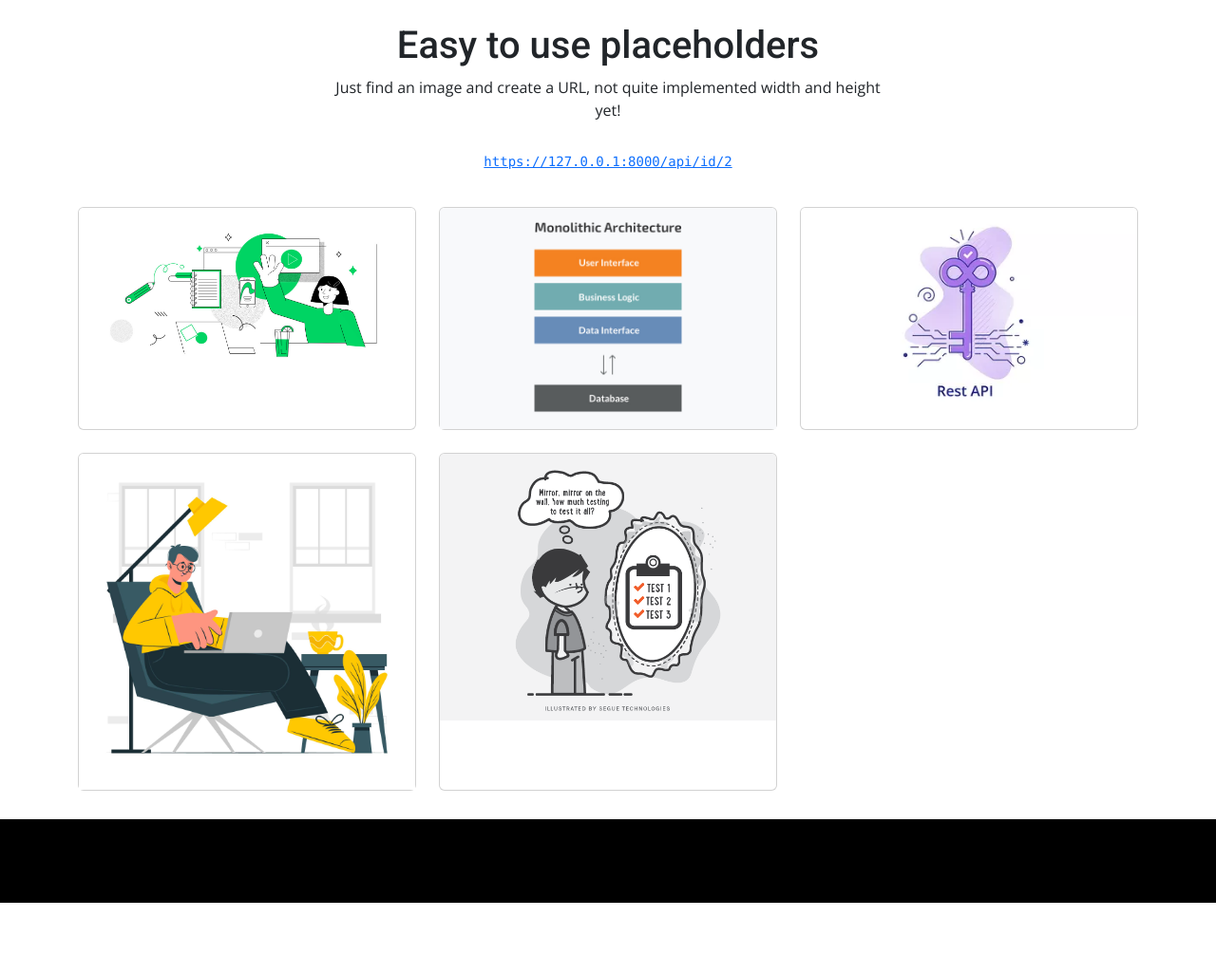
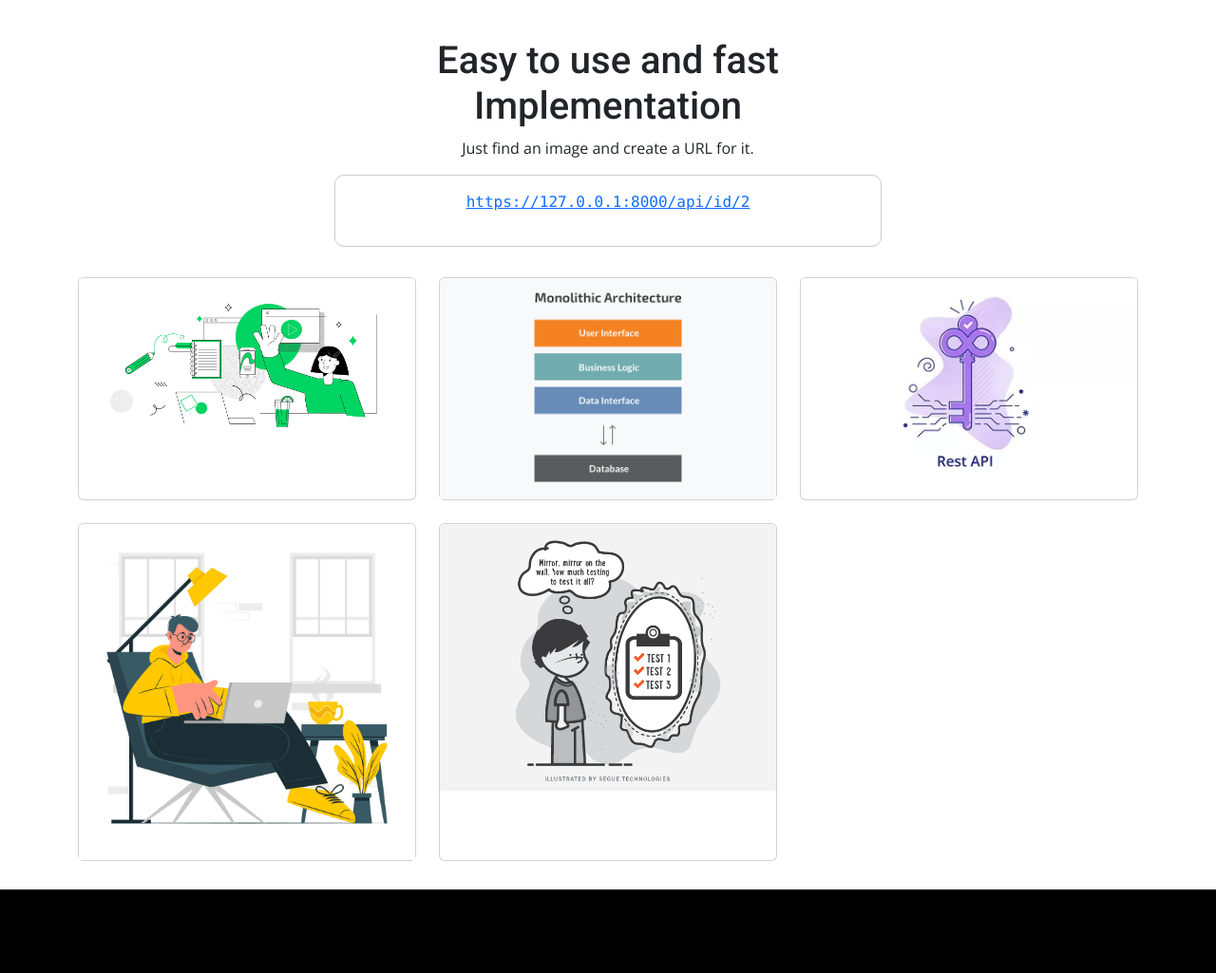
Before and after one commit to ehuntober/Dayana-Api, a Django app: page /images/ in a window 1280 px wide. Shown: the part 73-1098 px from the top of the page at 95% size. Before the commit the page ends 1024 px from the top, so only its background shows below. Run offline with Django 4.2, Linux system fonts and the light colour scheme; data comes from the database, SQL or seed files in the repository; both versions use the stored data as it was after the commit; parts of the project's set-up code (start-up, migrations or seed data) failed here and were passed over.

```diff
--- a/templates/images/all_image.html
+++ b/templates/images/all_image.html
@@ -1,29 +1,26 @@
+{% extends "../base/base.html" %} {% block title %} Welcome to APi service  {% endblock%}
 
-{% extends "../base/base.html" %}
-{% block title %}
-Welcome to APi service
-{% endblock %}
  {% block content %}
 <style>
-    @import url('https://fonts.googleapis.com/css2?family=Work+Sans:wght@400;600&display=swap');
-    @import url('https://fonts.googleapis.com/css2?family=Open+Sans:wght@300;400&family=Roboto:wght@500&display=swap');
+  @import url("https://fonts.googleapis.com/css2?family=Work+Sans:wght@400;600&display=swap");
+  @import url("https://fonts.googleapis.com/css2?family=Open+Sans:wght@300;400&family=Roboto:wght@500&display=swap");
 
   h1 {
-        font-family: 'Work Sans', sans-serif;
+    font-family: "Work Sans", sans-serif;
     font-weight: 600;
   }
 
   .txt-robo {
-        font-family: 'Roboto', sans-serif;
-        font-weight: 500
+    font-family: "Roboto", sans-serif;
+    font-weight: 500;
   }
 
   p {
-        font-family: 'Open Sans', sans-serif;
+    font-family: "Open Sans", sans-serif;
   }
 
   h4 {
-        font-weight: 300
+    font-weight: 300;
   }
 
   .bg-dark {
@@ -33,64 +30,45 @@ Welcome to APi service
   .fs14 {
     font-size: 14px;
   }
+
+
+ pre {
+    background-color: black;
+    color: #FFFFFF; /* Add this line to change the text color to white */
+    border: 1px solid #ccc;
+    border-radius: 10px;
+    padding: 10px;
+    font-size:16px;
+  }
 </style>
 
-<section class="jumbotron text-center">
-    <div class="container" style="max-width: 600px;">
-        <h1 class="txt-robo h1">Easy to use placeholders</h1>
-        <p>Just find an image and create a URL, not quite implemented width and height yet!</p>
+<section class="jumbotron text-center py-3">
+  <div class="container" style="max-width: 600px">
+    <h1 class="txt-robo h1">Easy to use and fast Implementation </h1>
+    <p>
+      Just find an image and create a URL for it.
+    </p>
 
-        <pre class="bg-white pt-3"><code><a href="http://127.0.0.1:8000/api/id/2">https://127.0.0.1:8000/api/id/2</a></code>
+    <pre
+      class="bg-white pt-3"
+    ><code><a href="http://127.0.0.1:8000/api/id/2">https://127.0.0.1:8000/api/id/2</a></code>
             </pre>
-
   </div>
 </section>
-
 
 <div class="container" style="margin-bottom: 30px">
   <div class="row row-cols-1 row-cols-md-3 g-4">
     {% for post in object_list %}
     <div class="col">
       <div class="card h-100">
-          <img src="{{post.image.url}}" class="card-img-top" alt="Image 1">
+        <img src="{{post.image.url}}" class="card-img-top" alt="Image 1" />
       </div>
     </div>
 
     {% endfor %}
-
-    </div>
-
-
-</div>
-
-
-
-
-
-
-{% comment %} <div class="container">
-    <div class="py-5">
-        <div class="row">
-            {% for post in object_list|slice:":3" %}
-            <div class="col-md-4">
-                <a class="text-dark" href="{{post.get_absolute_url}}">
-                    <div class="card mb-4 shadow mb-5 bg-white rounded">
-                        <img class="card-img-top" src="{{post.image.url}}" alt="{{ post.title}}">
-                        <div class="card-bodyd-flex justify-content-between">
-                            <p> {{post.title|truncatechars:50}} </p>
-                            <p>#{{post.id}}</p>
   </div>
 </div>
-                </a>
-            </div>
-            {% endfor %}
-
-        </div>
-    </div>
-</div> {% endcomment %}
-
-
-
-
 {% include "base/footer.html" %}
-{% endblock %}
+{%endblock %}
+{% include "base/footer.html" %}
+{% comment %} {% endblock %} {% endcomment %}
```
Also changed, not shown: api/serializers.py (added, +8 -0 lines), api/views.py (+4 -16 lines), note.txt (+31 -0 lines), db.sqlite3, images/models.py (line endings or trailing spaces), media/images/ezgif.com-gif-maker_1.png (added). Lines whose indentation alone changed are shown as unchanged.
